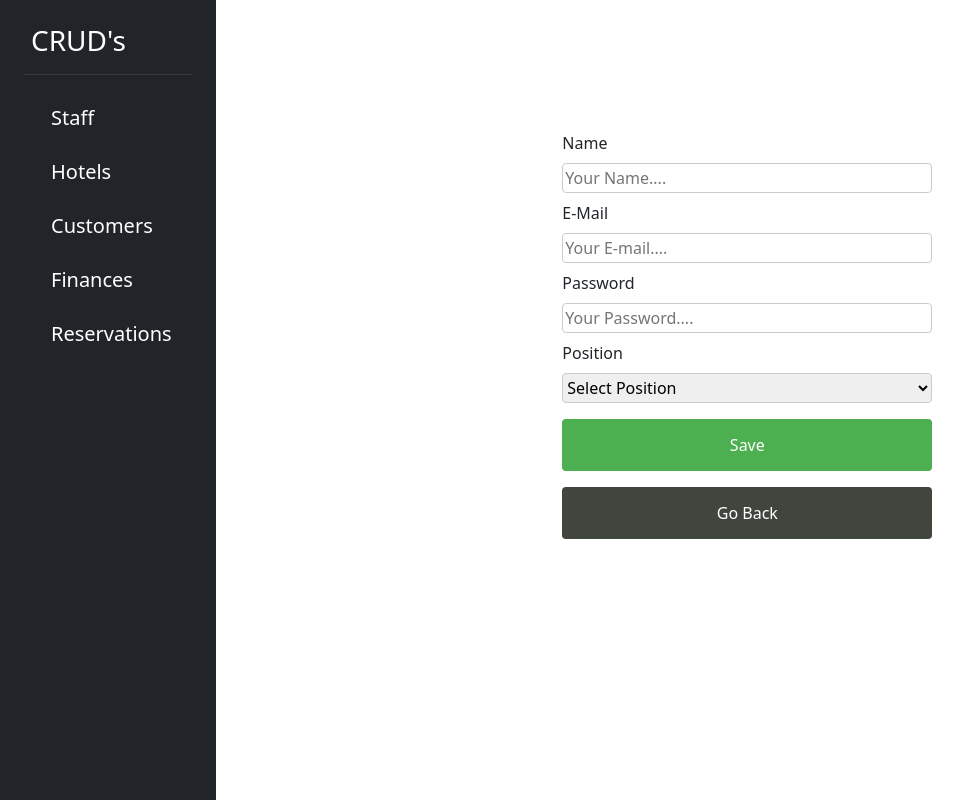
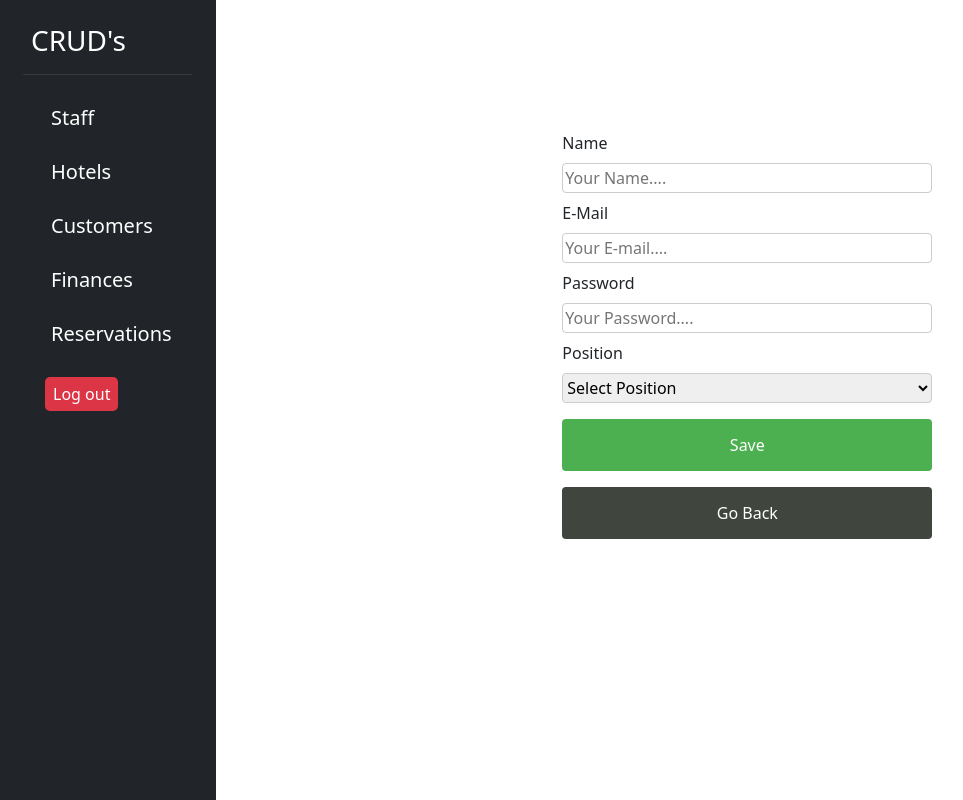
Before and after one commit to LeonFazliu/LabCourse1, a React (Create React App) app in the folder frontend/: page /addstaff in a window 1280 px wide. Shown: the whole page, without its empty margins (1-964 px from the left). Built offline with nearby package versions, Linux system fonts and the light colour scheme.

Commit message:
Logout bug fixes and changed the positions on staff db

```diff
--- a/frontend/src/Cruds/StaffCrud/AddEditStaff.js
+++ b/frontend/src/Cruds/StaffCrud/AddEditStaff.js
@@ -11,7 +11,7 @@ const initialState = {
   password: "" // Added password field to initial state
 };
 
-const positionOptions = ["CEO", "Director", "Accountant", "Manager", "Engineer"];
+const positionOptions = ["CEO", "Accountant", "Manager"];
 
 const AddEdit = () => {
   const [state, setState] = useState(initialState);
--- a/frontend/src/Homepage.js
+++ b/frontend/src/Homepage.js
@@ -24,25 +24,16 @@ export const Homepage = () => {
     }
    })
   },[])
-  const handleLogout=()=>{
-    axios.get('http://localhost:5000/logout')
-    .then(res=>{
-      if(res.data.Status==="Success"){
-        window.location.reload();
-      }
-      else{
-        alert("error")
-      }
-    }).catch(err=>console.log(err))
-  }
+
 
   return (
     <div className='container mt-4'>
       {
         auth ?
         <div>
-        <h3>You are Authorized {name}</h3>
-      <button className='btn btn-danger' onClick={handleLogout}>Log out</button>
+        <h3>Welcome back, {name}</h3>
+        <h3>Enjoy your shift!</h3>
+
 
         </div>
         :
--- a/frontend/src/Sidebar.js
+++ b/frontend/src/Sidebar.js
@@ -1,8 +1,21 @@
-import React from 'react'
+import React  from 'react'
 import { Link } from 'react-router-dom';
+import axios from 'axios';
 
 
 export const Sidebar = () => {
+    const handleLogout=()=>{
+        axios.get('http://localhost:5000/logout')
+        .then(res=>{
+          if(res.data.Status==="Success"){
+            window.location.reload();
+          }
+          else{
+            alert("error")
+          }
+        }).catch(err=>console.log(err))
+      }
+
   return (
     <div className='d-flex flex-column bg-dark text-white p-4 vh-100'>
         <h3>
@@ -43,6 +56,18 @@ export const Sidebar = () => {
                 </Link>
 
             </li>
+            <li className='nav-item p-1'>
+            <Link to="/login" className='nav-link text-white'>
+            <button className='btn btn-danger' onClick={() => {
+             handleLogout();
+             }}>
+             Log out</button>
+            </Link>
+
+
+
+
+            </li>
         </ul>
     </div>
   )
```
